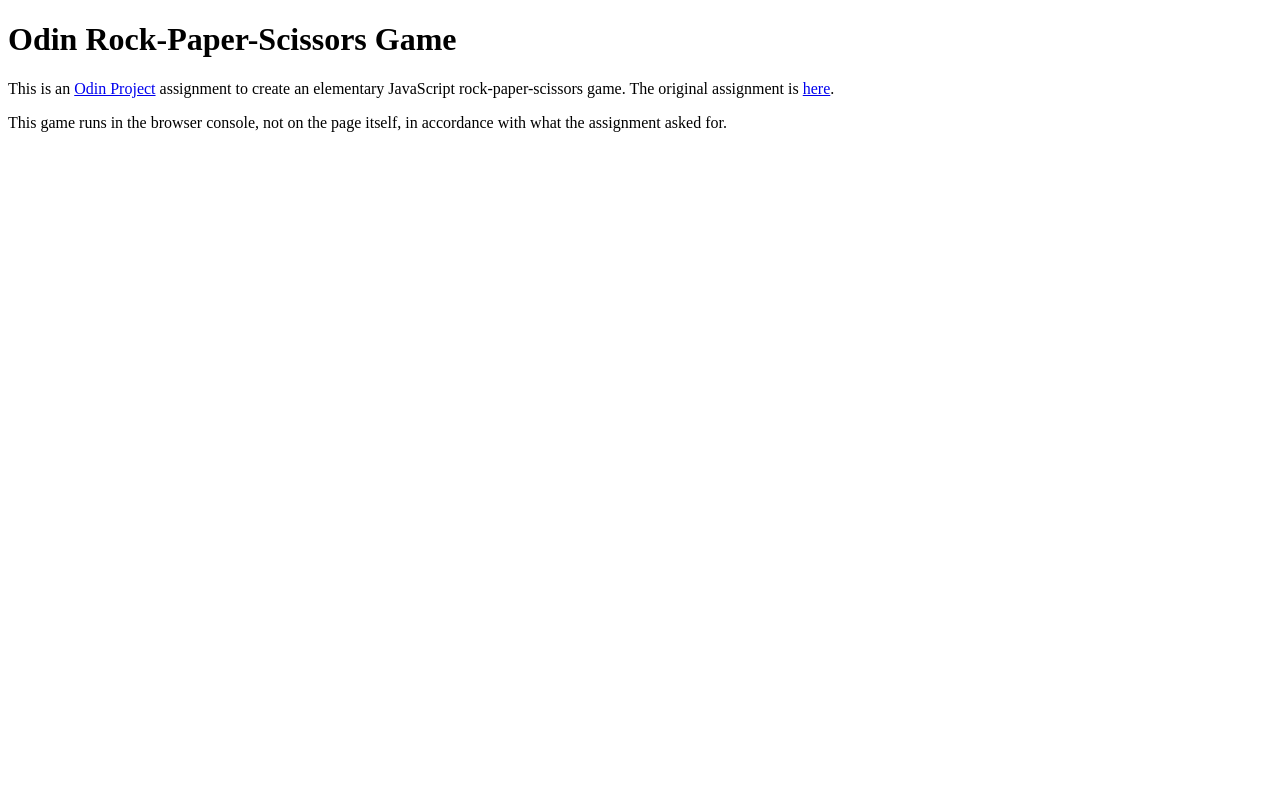
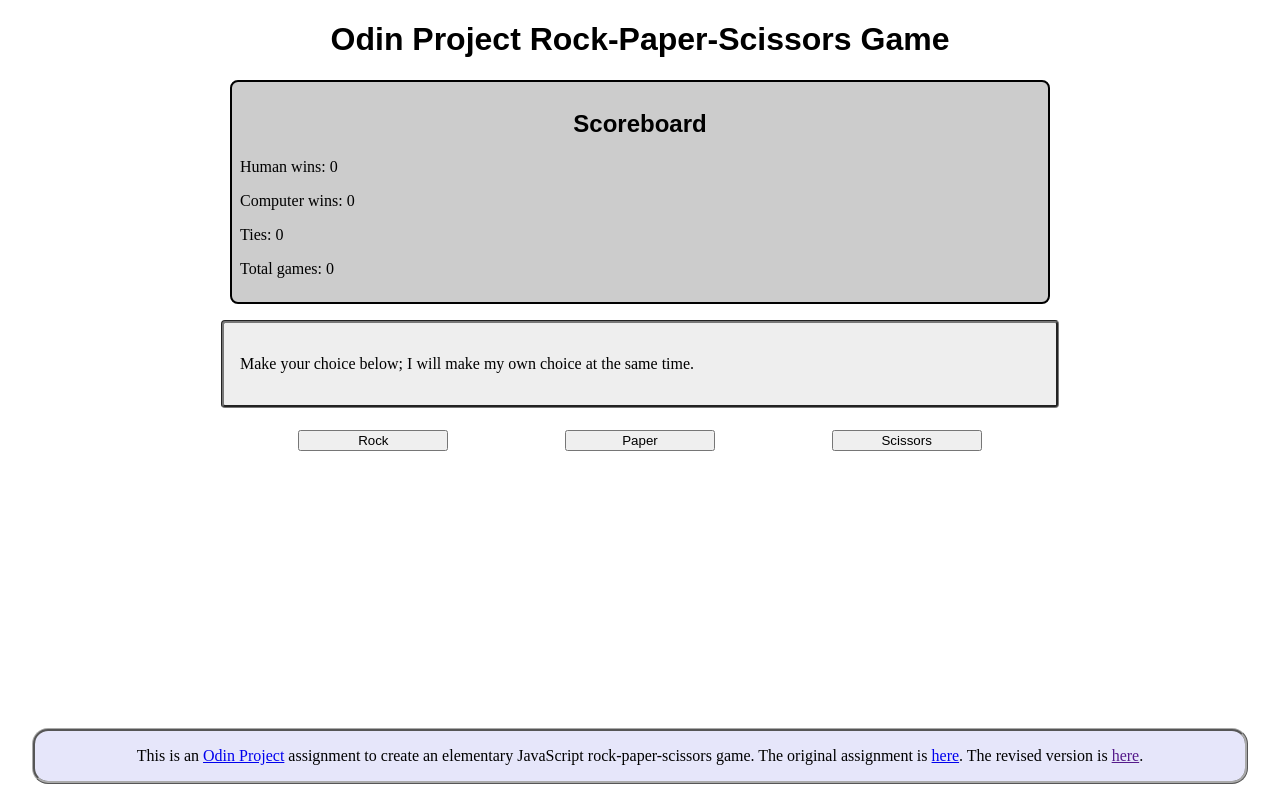
Before and after one commit to patrick-brian-mooney/odin-rock-paper-scissors, a plain HTML site: page index.html in a window 1280 px wide. Drawn offline with Linux system fonts and the light colour scheme.

Commit message:
Convert project to use browser as UI

```diff
--- a/game.js
+++ b/game.js
@@ -1,3 +1,7 @@
+var humanScore = 0;
+var computerScore = 0;
+var ties = 0;
+
 function getComputerChoice() {
     if (Math.random() <= (1/3)) {
         return "rock"
@@ -8,50 +12,98 @@ function getComputerChoice() {
     }
 }
 
-function getHumanChoice() {
-    let attempts = 0
-    let resp = null
+function setScoreText() {
+    const statusNode = document.querySelector('#status-display');
 
-    while (resp != 'rock' && resp != 'paper' & resp != 'scissors') {
-        resp = prompt((attempts > 0) ? 'That is not a valid choice. Rock, paper, or scissors?' : 'What move do you make?')
-        resp = resp.trim().toLowerCase()
-        attempts++
-    }
-
-    return resp
+    statusNode.innerHTML = `<h2>Scoreboard</h2>
+    <p>Human wins: ${humanScore}</p>
+    <p>Computer wins: ${computerScore}</p>
+    <p>Ties: ${ties}</p>
+    <p>Total games: ${humanScore + computerScore + ties}</p>`;
 }
 
+function upperFirst(val) {
+    return String(val).charAt(0).toUpperCase() + String(val).slice(1);
+}
 
-function playGame() {
-    let humanScore = 0
-    let computerScore = 0
+function checkForGameEnd() {
+    console.log('Checking for game end ...')
+    if ((humanScore >= 5) || (computerScore >= 5)) {
+        console.log('Game should be over!')
+        const narrNode = document.querySelector('#status-display');
 
-    function playRound(humanChoice, computerChoice) {
+        let newPara = document.createElement('div');
+        newPara.innerHTML = `<h3><strong>${(humanScore >= 5)?'Human':'Machine'} victory!</strong></h3><p>Reload page to play another round.</p>`;
+        narrNode.appendChild(newPara);
+
+        const rockBut = document.querySelector('#rock');
+        const paperBut = document.querySelector('#paper');
+        const scissorsBut = document.querySelector('#scissors');
+
+        rockBut.disabled = true;
+        paperBut.disabled = true;
+        scissorsBut.disabled = true;
+    }
+}
+
+function playRound(humanChoice, computerChoice) {
+    // If humanChoice and computerChoice are specified, play a round and update
+    // the stats; otherwise, just provide default text in the relevant panes
+    const narrNode = document.querySelector('#narrative');
+    let text = '';
+
+    if ((humanChoice !== undefined) && (computerChoice !== undefined)) {
         if (humanChoice == computerChoice) {
-            console.log('tie');
+            ties = ties + 1;
+            text = `<p>Tie! We both picked ${humanChoice}.`;
         } else if ((humanChoice == 'rock' && computerChoice == 'paper') || (humanChoice == 'paper' && computerChoice == 'scissors') || (humanChoice == 'scissors' && computerChoice == 'rock')) {
-            console.log('You lose! ' + computerChoice + ' beats ' + humanChoice);
-            humanScore++ ;
+            computerScore = computerScore + 1;
+            text = `<p>You lose! ${upperFirst(computerChoice)} beats ${humanChoice}.</p>`;
         } else {
-            console.log('You win! ' + humanChoice + ' beats ' + computerChoice)
-            computerScore++ ;
+            humanScore = humanScore + 1;
+            text = `<p>You win! ${upperFirst(humanChoice)} beats ${computerChoice}.</p>`;
         }
     }
 
-    for (let i = 1; i <= 5; i++) {
-        console.log('Round ' + i)
-        let human = getHumanChoice()
-        let comp = getComputerChoice()
-        playRound(human, comp);
-    }
+    setScoreText();
 
-    console.log("Overall human score: " + humanScore);
-    console.log("Overall computer score: " + computerScore);
-    if (humanScore == computerScore) {
-        console.log("Game is tied!")
-    } else {
-        console.log(((humanScore > computerScore) ? 'Human' : 'Computer') + ' player wins this game!')
-    }
+    text = text + '<p>Make your choice below; I will make my own choice at the same time.</p>';
+    narrNode.innerHTML = text;
+
+    checkForGameEnd();
 }
 
+function handleRock(evt) {
+    evt.preventDefault();
+    playRound('rock', getComputerChoice());
+}
+
+function handlePaper(evt) {
+    evt.preventDefault();
+    playRound('paper', getComputerChoice());
+}
+
+function handleScissors(evt) {
+    evt.preventDefault();
+    playRound('scissors', getComputerChoice());
+}
+
+function setup() {
+    humanScore = 0;
+    computerScore = 0;
+    ties = 0;
+
+    playRound();
+
+    const rockBut = document.querySelector('#rock');
+    const paperBut = document.querySelector('#paper');
+    const scissorsBut = document.querySelector('#scissors');
+
+    rockBut.onclick = handleRock;
+    paperBut.onclick = handlePaper;
+    scissorsBut.onclick = handleScissors;
+}
+
+setup();
+
 console.log('... JavaScript code loaded!')
--- a/index.html
+++ b/index.html
@@ -4,13 +4,89 @@
     <meta charset="UTF-8">
     <meta name="viewport" content="width=device-width, initial-scale=1.0">
     <title>Odin Rock-Paper-Scissors Game</title>
-    <script src="game.js"></script>
+
+    <style>
+        html, body {
+            height: 100%;
+            min-height: 100vh;
+            margin: 0 auto;
+        }
+
+        body {
+            display: flex;
+            flex-direction: column;
+        }
+
+        .main {
+            flex-grow: 1;
+        }
+
+        h1, h2, h3 {
+            text-align: center;
+            font-family: Arial,Helvetica,sans-serif;
+        }
+
+        footer {
+            margin: auto 2em 1em;
+            padding: 1em 2em;
+            background-color: lavender;
+            border: 3px ridge #aaa;
+            text-align: center;
+            border-radius: 1em;
+        }
+
+        #status-display {
+            background: #ccc;
+            border: 2px solid black;
+            padding: 0.5em;
+            margin: 0.75em auto;
+            border-radius: 0.5em;
+            max-width: 800px;
+        }
+
+        #narrative {
+            border: 3px groove #777;
+            padding: 1em;
+            margin: 1em auto;
+            border-radius: 0.25em;
+            background: #eee;
+            max-width: 800px;
+        }
+
+        #buttons {
+            display: flex;
+            justify-content: space-around;
+            margin: 0 auto;
+            max-width: 800px;
+        }
+
+        #buttons .button {
+            /* flex: 1 1 auto; */
+            width: 150px;
+            margin: 6px;
+        }
+    </style>
+
+    <script src="game.js" defer></script>
 </head>
 <body>
-    <h1>Odin Rock-Paper-Scissors Game</h1>
+    <div class="main">
+        <h1>Odin Project Rock-Paper-Scissors Game</h1>
 
-    <p>This is an <a rel="muse" href="https://www.theodinproject.com/">Odin Project</a> assignment to create an elementary JavaScript rock-paper-scissors game. The original assignment is <a rel="muse" href="https://www.theodinproject.com/lessons/foundations-rock-paper-scissors">here</a>.</p>
+        <div id="status-display">
+        </div>
 
-    <p>This game runs in the browser console, not on the page itself, in accordance with what the assignment asked for.</p>
+        <div id="narrative">
+        </div>
+
+        <div id="buttons">
+            <button class="button" id="rock">Rock</button>
+            <button class="button" id="paper">Paper</button>
+            <button class="button" id="scissors">Scissors</button>
+        </div>
+    </div>
+
+    <footer>This is an <a rel="muse" href="https://www.theodinproject.com/">Odin Project</a> assignment to create an elementary JavaScript rock-paper-scissors game. The original assignment is <a rel="muse" href="https://www.theodinproject.com/lessons/foundations-rock-paper-scissors">here</a>. The revised version is <a rel="muse" href="">here</a>.</footer>
+
 </body>
 </html>
```
Also changed, not shown: 1 other file.
